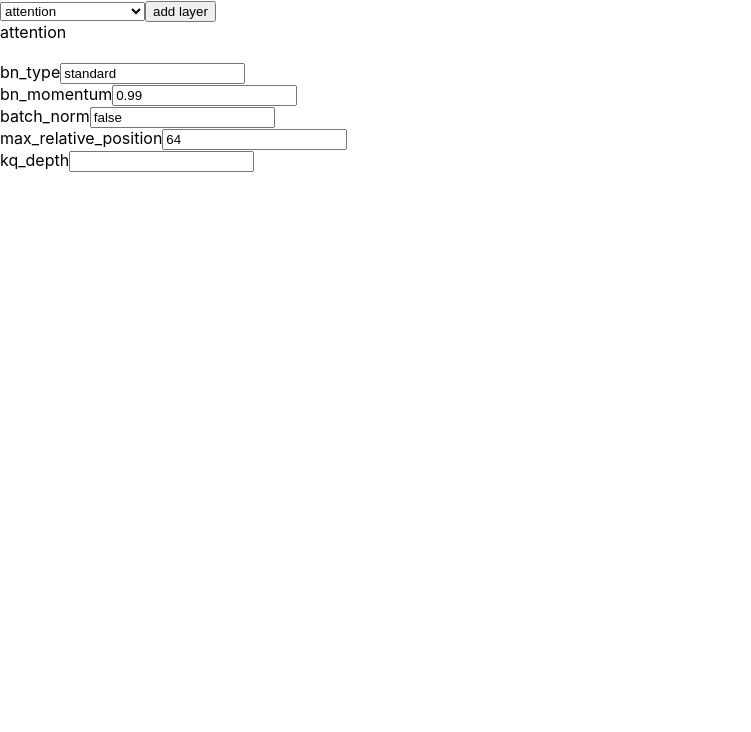
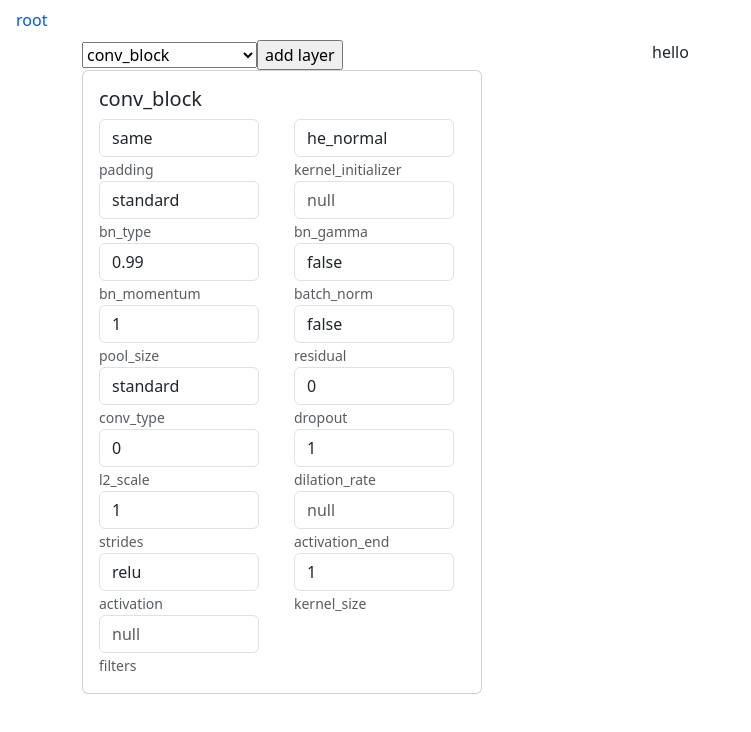
Before and after one commit to moodyRahman/basenji-front, a React (Create React App) app: page / in a window 1280 px wide. Both pictures are taken after a click on the button "add layer". Shown: the top 732 px of the page, without its empty margins (0-751 px from the left). Built offline with nearby package versions, Linux system fonts and the light colour scheme.

Commit message:
stylized adding new layers

```diff
--- a/package.json
+++ b/package.json
@@ -6,8 +6,10 @@
     "@testing-library/jest-dom": "^5.11.4",
     "@testing-library/react": "^11.1.0",
     "@testing-library/user-event": "^12.1.10",
+    "bootstrap": "5.1.0",
     "json-loader": "^0.5.7",
     "react": "^17.0.2",
+    "react-bootstrap": "^2.0.0-beta.5",
     "react-dom": "^17.0.2",
     "react-router-dom": "^5.2.0",
     "react-scripts": "4.0.3",
--- a/src/App.js
+++ b/src/App.js
@@ -1,23 +1,39 @@
 import './App.css';
 
-import React from "react";
+import React, { useState } from "react";
 import {
   BrowserRouter as Router,
   Switch,
   Route,
-  Link
+  Link,
+  useHistory
 } from "react-router-dom";
-
+import 'bootstrap/dist/css/bootstrap.min.css';
 
 import Home from './pages/Home';
+import { Nav } from 'react-bootstrap';
 
 function App() {
+  const [active, setActive] = useState("/")
   return (
     <Router>
+      <Nav
+        activeKey={active}
+        onSelect={(selectedKey) => {
+          console.log("HIT THE NAVBAR LOL")
+          setActive(selectedKey);
+          }}>
+
+        <Nav.Item>
+          <Nav.Link as={Link} to="/"> root </Nav.Link>
+        </Nav.Item>
+
+      </Nav>
+
       <Route path="/" >
         <Home />
+      </Route>
 
-      </Route>
     </Router>
   );
 }
--- a/src/components/ModelEntry.js
+++ b/src/components/ModelEntry.js
@@ -1,25 +1,31 @@
+import {Card, Col, Form, Row} from "react-bootstrap"
+
 function ModelEntry({name, params}) {
 
 
     return (
-        <div>
-            {name} <br /> <br />
+            <Card style={{ width: '25rem', flex: 1}}>
+            <Card.Body>
+                <Card.Title>{name}</Card.Title>
+                <Card.Text>
+                <Row>
 
-            {params.map((elem, i) => {
-                return (
-                    <div key={i}>
-                        {elem.name}
-                        <input type="text" value={elem.value==null?"":elem.value} />
-                        <br />
-                    </div>
-                )
-            })}
-
-            <br />
-            <br />
-            <br />
-            <br />
-        </div>
+                {params.map((elem, i) => {
+                    return (
+                        <Col>
+                        <Form.Group>
+                                <Form.Control style={{ width: '10rem'}} type="text" placeholder="null" defaultValue={elem.value==null?"":elem.value} />
+                                <Form.Text className="text-muted">
+                                {elem.name}
+                                </Form.Text>
+                                </Form.Group>
+                        </Col>
+                            )
+                        })}
+                </Row>
+                </Card.Text>
+            </Card.Body>
+            </Card>
     )
 }
 
--- a/src/pages/Home.js
+++ b/src/pages/Home.js
@@ -1,4 +1,5 @@
-import { useEffect, useState } from "react";
+import { useEffect, useRef, useState } from "react";
+import { Col, Container, Row } from "react-bootstrap";
 import ModelEntry from "../components/ModelEntry";
 
 import data from "../params_react.json"
@@ -7,26 +8,36 @@ function Home() {
 
     const [layers, setLayers] = useState([])
     const [selected, setSelected] = useState("")
+    const horizontalScrollElement = useRef();
 
     useEffect(()=> {
-        setSelected('attention')
+        setSelected('conv_block')
     }, [])
 
+
+    // we put this into a useEffect so it forces a rerender every new layer
+    useEffect(() => {
+        horizontalScrollElement.current.scrollLeft += 500;
+    }, [layers])
+
+
+
     const newLayer = (e) => {
-
         setLayers([...layers, data.find(elem => {
             return elem.function_name === selected
         })]);
-        console.log(layers)
     }
 
+
+
     return (
-        <div>
+        <Container>
 
-            <select name="layer" id="layer"
+            <Row >
+                <Col>
+                    <select name="layer" id="layer" value={selected}
                     onChange={(e) => {
                         setSelected(e.target.value);
-                console.log("selected: ", selected)
                     }}>
 
                         {data.map((elem, i) => {
@@ -39,20 +50,21 @@ function Home() {
 
                     </select>
                     <input type="button" onClick={newLayer} value="add layer"/>
+                </Col>
+
+                <Col>
+                hello
+                </Col>
+            </Row>
 
 
-            <div>
-                {/* render these elements into their own box, horizontal aligned */}
-                {/* use bootstrap horizontal-flexbox */}
+            <Row ref={horizontalScrollElement}
+            style={{ justifyContent:"left", overflow: "scroll", flexWrap: "nowrap", alignContent:"left"}}>
 
-                {layers.map((elem, i) => {
-                        return (
-                            <ModelEntry key={i} name={elem.function_name} params={elem.params} />
-                            )
-                        })}
+                {layers.map((elem, i) => <Col xs={4}><ModelEntry key={i} name={elem.function_name} params={elem.params}/> </Col>)}
 
-            </div>
-        </div>
+            </Row>
+        </Container>
     )
 }
 
```
Also changed, not shown: 1 other file (tests, documents, lock files or other folders). Lines whose indentation alone changed are shown as unchanged.
